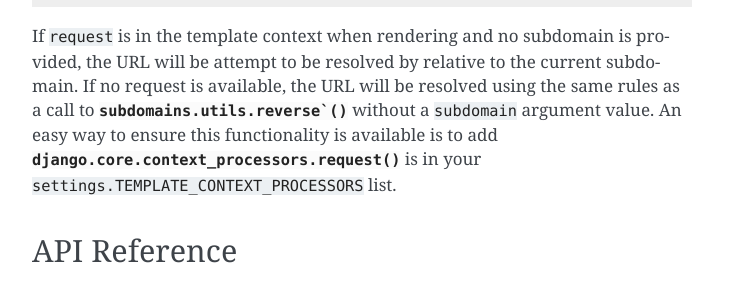
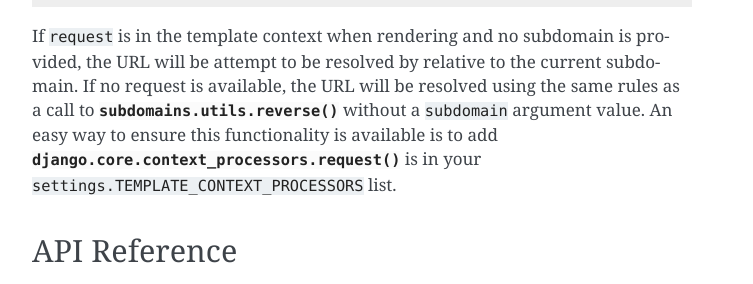
Before and after one commit to tkaemming/django-subdomains, a Sphinx documentation site: the page built from docs/index.rst, in a window 1280 px wide and 900 px high, scrolled down 2400 px. Shown: the part 315-599 px from the top of the window, without its empty margins (388-1141 px from the left). Built offline with Sphinx 7.4.7, drawn with Linux system fonts in a browser that asks for light colours; the version number could not be read and is left out.

Commit message:
Fix typo in docs.

```diff
--- a/docs/index.rst
+++ b/docs/index.rst
@@ -127,7 +127,7 @@ argument. The following are all valid invocations of the tag::
 If ``request`` is in the template context when rendering and no subdomain is
 provided, the URL will be attempt to be resolved by relative to the current
 subdomain. If no request is available, the URL will be resolved using the same
-rules as a call to :func:`subdomains.utils.reverse`` without a ``subdomain``
+rules as a call to :func:`subdomains.utils.reverse` without a ``subdomain``
 argument value. An easy way to ensure this functionality is available is to
 add :func:`django.core.context_processors.request` is in your
 ``settings.TEMPLATE_CONTEXT_PROCESSORS`` list.
```
